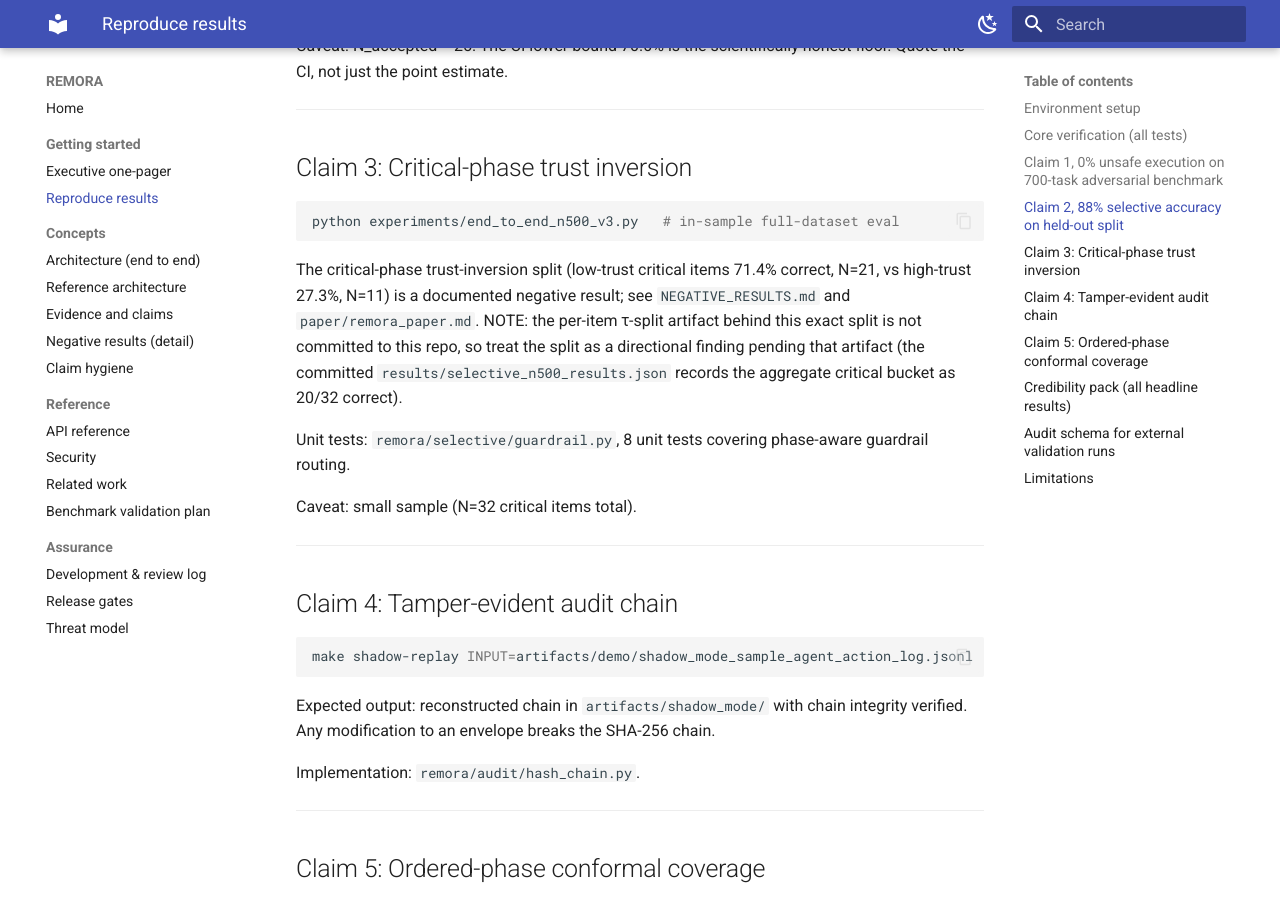
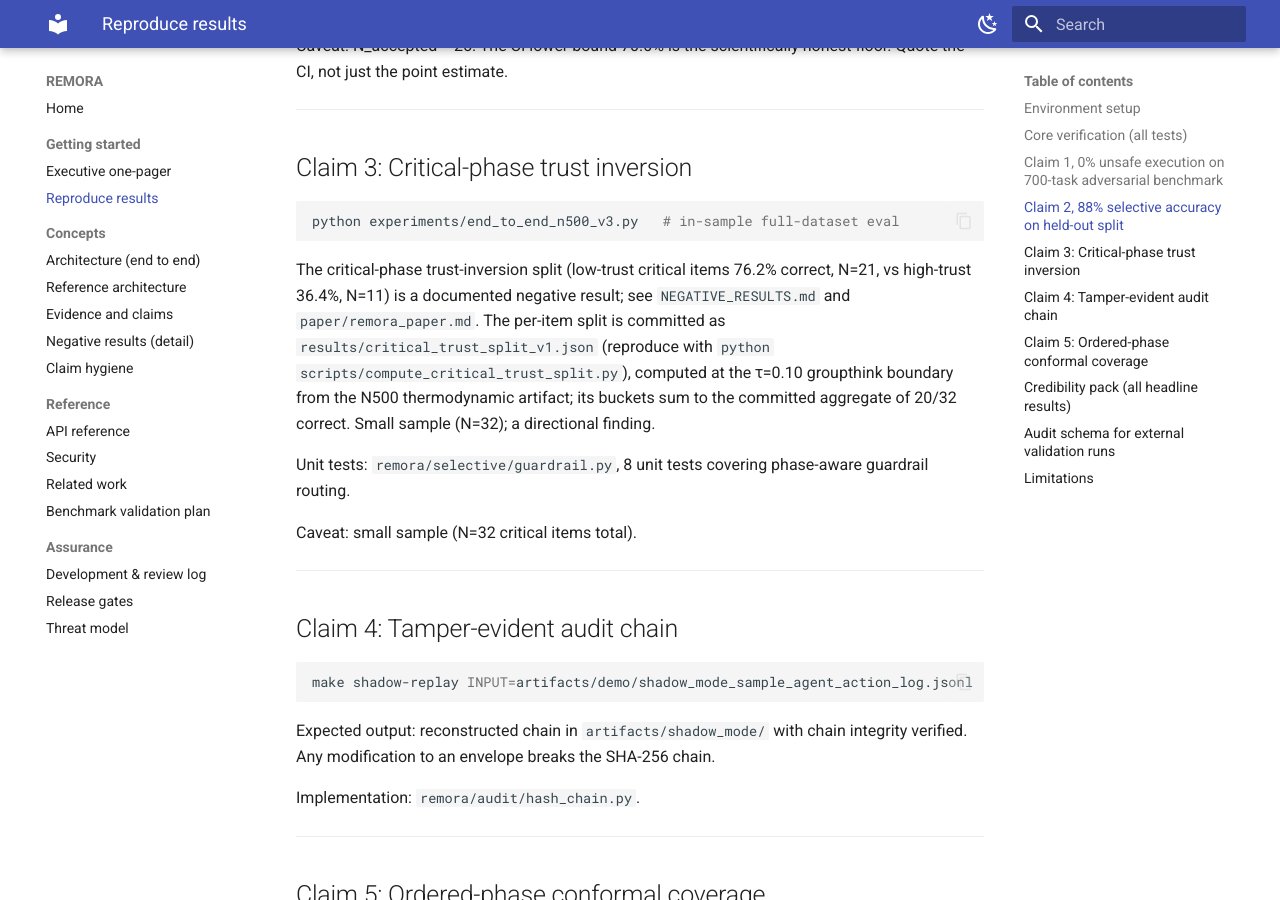
Before and after one commit to darklordVirtual/REMORA-research, an MkDocs documentation site: the page built from docs/06-reproducibility.md, in a window 1280 px wide and 900 px high, scrolled down 1559 px. Built offline with MkDocs 1.6.1 and Material for MkDocs 9.7.7, drawn with Linux system fonts in a browser that asks for light colours.

Commit message:
fix(claims): reconcile CLAIM-005 to reproducible numbers (P0-3 / CAB-04)
The critical-phase trust-inversion percentages (low-trust 71.4% / high-trust
27.3%) were never backed by a committed artifact and were internally inconsistent
with the committed 20/32 critical aggregate (0.714*21 + 0.273*11 = 18, not 20).

Regenerated the split from the committed N500 artifact at the SAME documented
tau=0.10 groupthink boundary the paper uses, so sample sizes (N=21 / N=11) and
the Q1/Q4 quartile view (75% / 50%) are unchanged and reproduce exactly; only the
two percentages move to their true, aggregate-consistent values:
  low-trust 76.2% (16/21, Wilson [54.9, 89.4]) vs high-trust 36.4% (4/11, [15.2, 64.6]).

Updated the backing (scripts/compute_critical_trust_split.py +
results/critical_trust_split_v1.json + test) to tau=0.10, pointed CLAIM-005's
artifact/reproduce at it, and reconciled every editable occurrence: register,
docs/02,03,06, paper .md/.tex, mathematical supplement (incl. Wilson CIs), README.
06-reproducibility's 'artifact not committed' note is now corrected.

Claim provenance/consistency/no-overclaims/sync all pass; 390 related tests green.
NOTE: paper PDFs are generated from .tex and still need a LaTeX rebuild.

````diff
--- a/docs/06-reproducibility.md
+++ b/docs/06-reproducibility.md
@@ -82,13 +82,13 @@ floor. Quote the CI, not just the point estimate.
 python experiments/end_to_end_n500_v3.py   # in-sample full-dataset eval
 ```
 
-The critical-phase trust-inversion split (low-trust critical items 71.4% correct,
-N=21, vs high-trust 27.3%, N=11) is a documented negative result; see
-`NEGATIVE_RESULTS.md` and `paper/remora_paper.md`. NOTE: the per-item τ-split
-artifact behind this exact split is not committed to this repo, so treat the
-split as a directional finding pending that artifact (the committed
-`results/selective_n500_results.json` records the aggregate critical bucket as
-20/32 correct).
+The critical-phase trust-inversion split (low-trust critical items 76.2% correct,
+N=21, vs high-trust 36.4%, N=11) is a documented negative result; see
+`NEGATIVE_RESULTS.md` and `paper/remora_paper.md`. The per-item split is committed as
+`results/critical_trust_split_v1.json` (reproduce with
+`python scripts/compute_critical_trust_split.py`), computed at the τ=0.10
+groupthink boundary from the N500 thermodynamic artifact; its buckets sum to
+the committed aggregate of 20/32 correct. Small sample (N=32); a directional finding.
 
 Unit tests: `remora/selective/guardrail.py`, 8 unit tests covering phase-aware
 guardrail routing.
````
Also changed, not shown: README.md (+1 -1 lines), docs/02-evidence-and-claims.md (+1 -1 lines), docs/03-experiments.md (+2 -2 lines), docs/assurance/claim_register_v1.yaml (+5 -4 lines), paper/remora_mathematical_supplement.md (+5 -5 lines), paper/remora_paper.md (+2 -2 lines), 4 other files.
